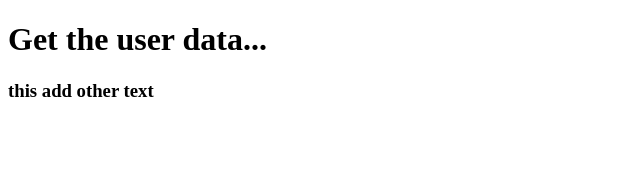
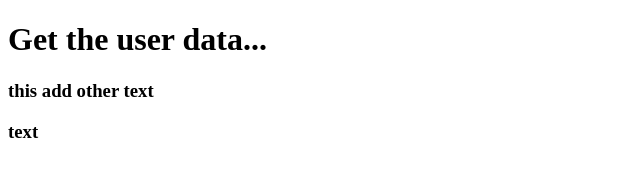
Before and after one commit to eyobeyasu145-cmd/git-lesson, a plain HTML site: page index.html in a window 1280 px wide. Shown: the full height of the page, 0-640 px from the left. Drawn offline with Linux system fonts and the light colour scheme.

Commit message:
processing user data

```diff
--- a/index.html
+++ b/index.html
@@ -8,5 +8,6 @@
 <body>
   <h1>Get the user data...</h1>
   <h3>this add other text</h3>
+  <h3> text</h3>
 </body>
 </html>
```
